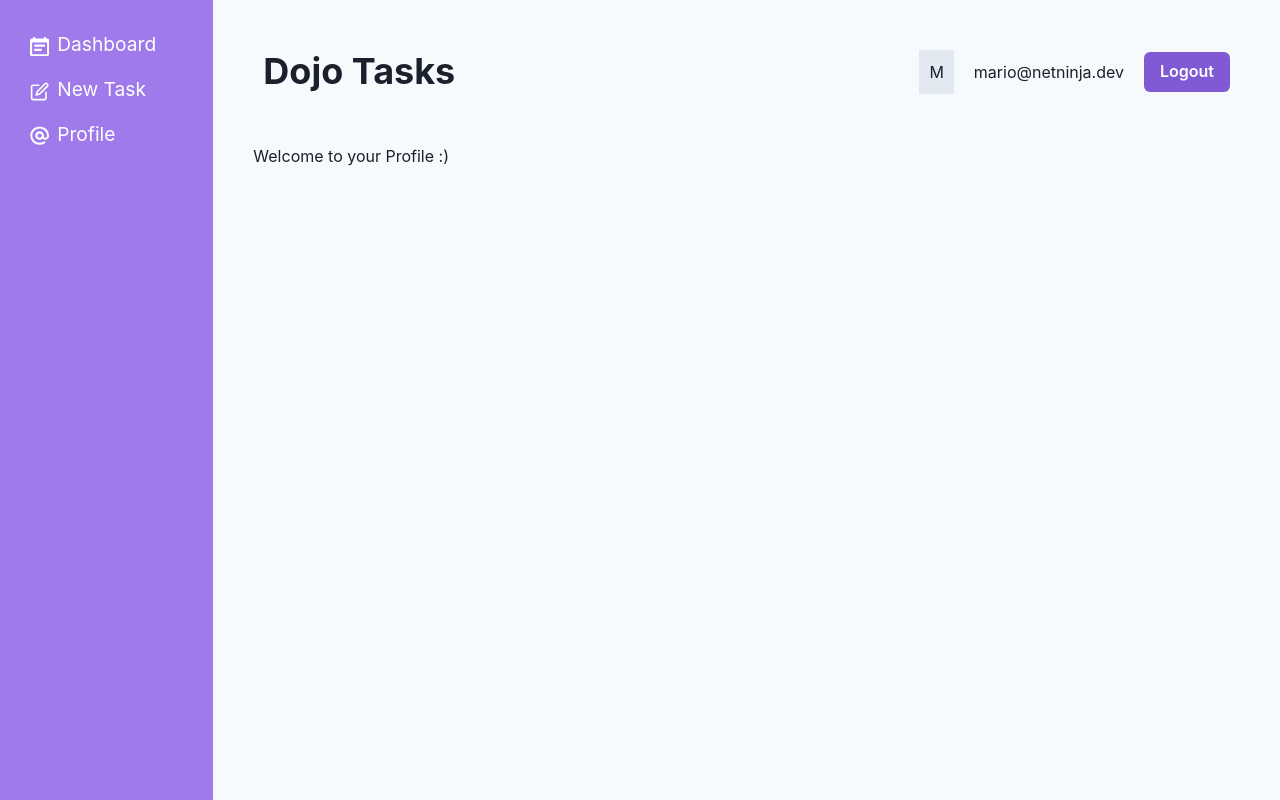
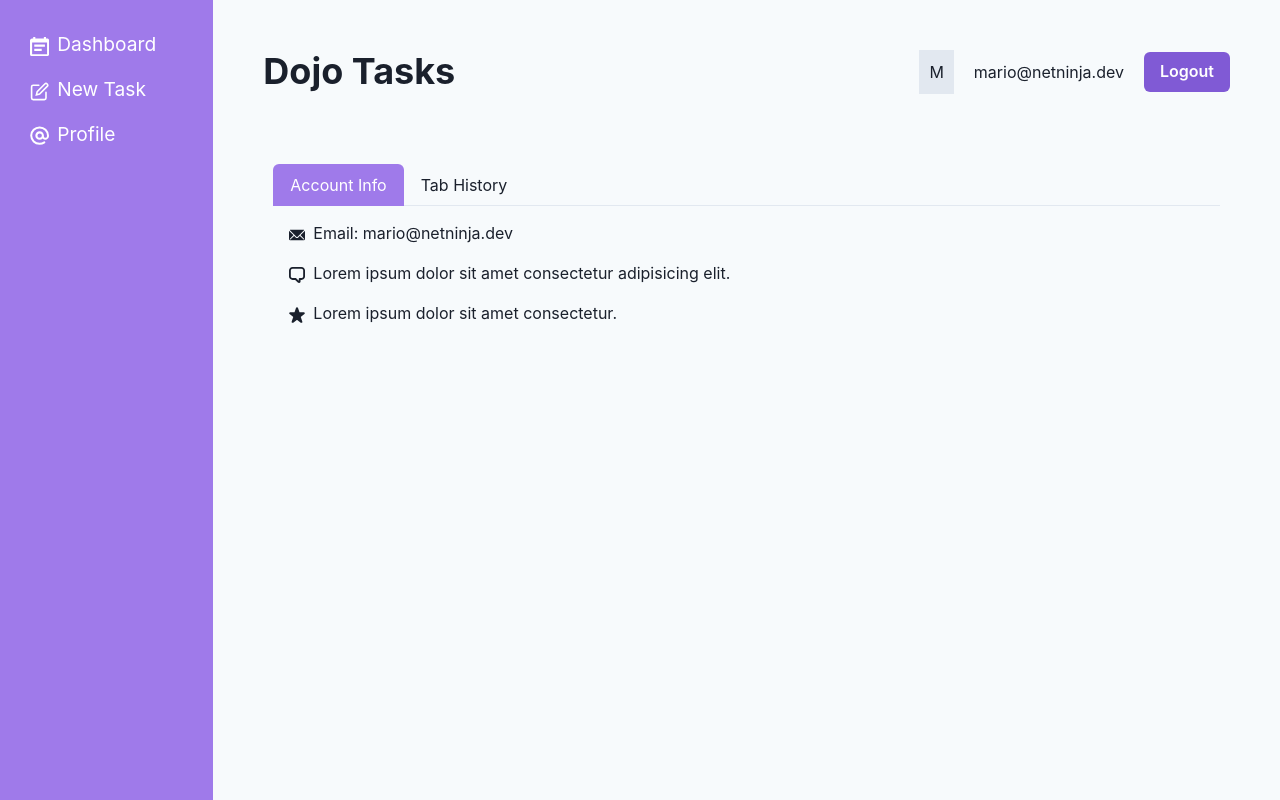
Before and after one commit to Asif-k24/ChakraUI, a React (Vite) app: page /profile in a window 1280 px wide. Built offline with nearby package versions, Linux system fonts and the light colour scheme.

Commit message:
Added tab panels and list items

```diff
--- a/src/pages/Profile.tsx
+++ b/src/pages/Profile.tsx
@@ -1,9 +1,60 @@
-import Navbar from "../components/Navbar";
+import { Tabs, Tab, TabList, TabPanels, TabPanel, List, ListItem, ListIcon } from "@chakra-ui/react";
+import { ChatIcon, CheckCircleIcon, EmailIcon, StarIcon, WarningIcon } from "@chakra-ui/icons";
 
 export default function Profile() {
     return (
-        <div>
-            Welcome to your Profile :)
-        </div>
+        <Tabs mt={"40px"} p={"20px"} colorScheme="purple" variant={"enclosed"}>
+            <TabList>
+                <Tab _selected={{ color: "white", bg: "purple.400" }}>Account Info</Tab>
+                <Tab _selected={{ color: "white", bg: "purple.400" }}>Tab History</Tab>
+            </TabList>
+
+            <TabPanels>
+                <TabPanel>
+                    <List spacing={4}>
+                        <ListItem>
+                            <ListIcon as={EmailIcon} />
+                            Email: mario@netninja.dev
+                        </ListItem>
+                        <ListItem>
+                            <ListIcon as={ChatIcon} />
+                            Lorem ipsum dolor sit amet consectetur adipisicing elit.
+                        </ListItem>
+                        <ListItem>
+                            <ListIcon as={StarIcon} />
+                            Lorem ipsum dolor sit amet consectetur.
+                        </ListItem>
+                    </List>
+                </TabPanel>
+                <TabPanel>
+                    <List spacing={4}>
+                        <ListItem>
+                            <ListIcon as={CheckCircleIcon} color={"teal.400"} />
+                            Lorem ipsum dolor sit amet consectetur adipisicing elit.
+                        </ListItem>
+                        <ListItem>
+                            <ListIcon as={CheckCircleIcon} color={"teal.400"} />
+                            Lorem ipsum dolor sit amet consectetur adipisicing elit.
+                        </ListItem>
+                        <ListItem>
+                            <ListIcon as={WarningIcon} color="red.400" />
+                            Lorem ipsum dolor sit amet consectetur.
+                        </ListItem>
+                        <ListItem>
+                            <ListIcon as={CheckCircleIcon} color={"teal.400"} />
+                            Lorem ipsum dolor sit amet consectetur adipisicing elit.
+                        </ListItem>
+                        <ListItem>
+                            <ListIcon as={WarningIcon} color={"red.400"} />
+                            Lorem ipsum dolor sit amet consectetur.
+                        </ListItem>
+                        <ListItem>
+                            <ListIcon as={CheckCircleIcon} color={"teal.400"} />
+                            Lorem ipsum dolor sit amet consectetur adipisicing elit.
+                        </ListItem>
+                    </List>
+                </TabPanel>
+            </TabPanels>
+        </Tabs>
     )
 }
```
